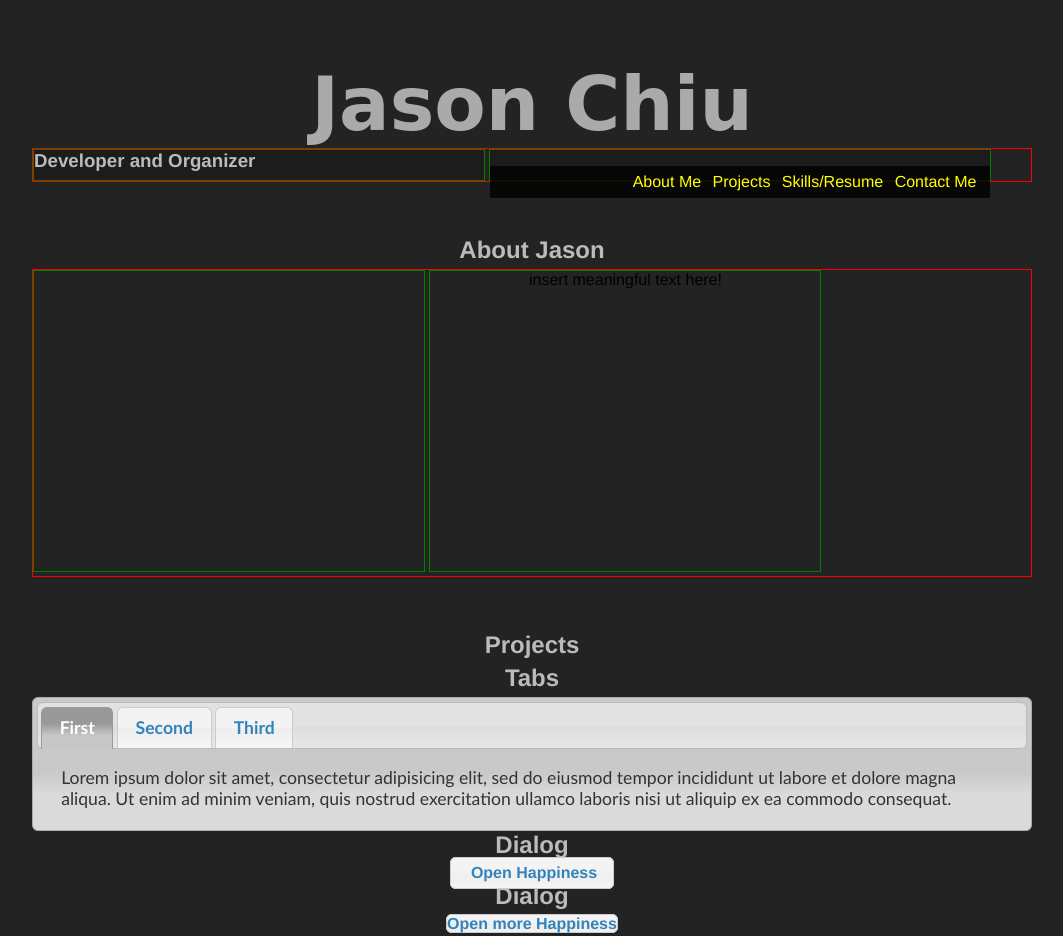
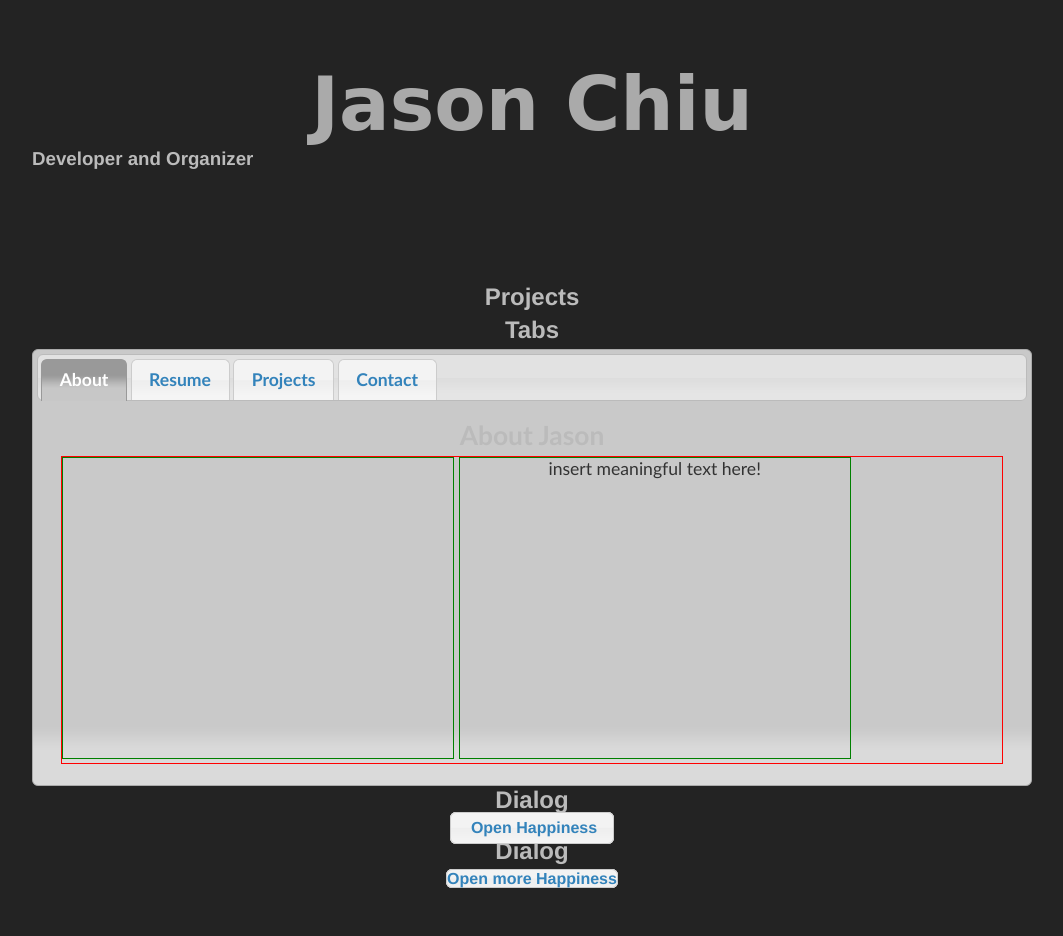
Before and after one commit to foreza/OLD-forezagithubio, a plain HTML site: page index.html in a window 1280 px wide. Shown: the top 936 px of the page, without its empty margins (108-1171 px from the left). Drawn offline with nearby package versions, Linux system fonts and the light colour scheme; a web font is replaced by a local one.

Commit message:
Began general format of site.
Allocated 4 tabs, labeled them. Trying to see if I can use elements
inside the tabs.

```diff
--- a/index.html
+++ b/index.html
@@ -175,16 +175,17 @@ border: 1px solid red;
   <header>
   <div class="container">
     <h1>Jason Chiu</h1>
+     <h3>Developer and Organizer</h3>
     </div>
 </header>
 
 
 
 
-
+<!--
 <div id="wrapper">
   <div id="navdiv1">
- <h3>Developer and Organizer</h3>
+
 </div>
 <div id="navdiv2">
   <ul class="mainnav">
@@ -195,29 +196,13 @@ border: 1px solid red;
     </ul>
   </div>
 </div>
+-->
 
 
 <br>
 <br>
 <br>
 
-
-
-<div class="about">
-	<header>
-	<h2 id="s1">About Jason</h2>
-	</header>
-
-	<div id="wrapper">
-	<div id="aboutdiv1">
-
-
-  </div>
-	<div id="aboutdiv2">
-   <p> insert meaningful text here! </p>
-  </div>
-	</div>
-	</div>
 
 
 <br>
@@ -233,13 +218,41 @@ border: 1px solid red;
 <h2>Tabs</h2>
 <div id="tabs">
   <ul>
-    <li><a href="#tabs-1">First</a></li>
-    <li><a href="#tabs-2">Second</a></li>
-    <li><a href="#tabs-3">Third</a></li>
+    <li><a href="#tabs-1">About</a></li>
+    <li><a href="#tabs-2">Resume</a></li>
+    <li><a href="#tabs-3">Projects</a></li>
+    <li><a href="#tabs-4">Contact</a></li>
   </ul>
-  <div id="tabs-1">Lorem ipsum dolor sit amet, consectetur adipisicing elit, sed do eiusmod tempor incididunt ut labore et dolore magna aliqua. Ut enim ad minim veniam, quis nostrud exercitation ullamco laboris nisi ut aliquip ex ea commodo consequat.</div>
-  <div id="tabs-2">Phasellus mattis tincidunt nibh. Cras orci urna, blandit id, pretium vel, aliquet ornare, felis. Maecenas scelerisque sem non nisl. Fusce sed lorem in enim dictum bibendum.</div>
+  <div id="tabs-1">
+
+          <div class="about">
+            <header>
+            <h2 id="s1">About Jason</h2>
+            </header>
+
+            <div id="wrapper">
+            <div id="aboutdiv1">
+
+
+            </div>
+            <div id="aboutdiv2">
+             <p> insert meaningful text here! </p>
+            </div>
+            </div>
+            </div>
+  </div>
+  <div id="tabs-2">Phasellus mattis tincidunt nibh. Cras orci urna, blandit id, pretium vel, aliquet ornare, felis. Maecenas scelerisque sem non nisl. Fusce sed lorem in enim dictum bibendum.
+
+
+<h2>Dialog</h2>
+<div>
+<p><a href="#" id="dialog-link2" class="ui-state-default ui-corner-all">Open more Happiness</a></p>
+</div>
+
+
+  </div>
   <div id="tabs-3">Nam dui erat, auctor a, dignissim quis, sollicitudin eu, felis. Pellentesque nisi urna, interdum eget, sagittis et, consequat vestibulum, lacus. Mauris porttitor ullamcorper augue.</div>
+  <div id="tabs-4">Nam dui erat, auctor a, dignissim quis, sollicitudin eu, felis. Pellentesque nisi urna, interdum eget, sagittis et, consequat vestibulum, lacus. Mauris porttitor ullamcorper augue.</div>
 </div>
 
 <h2>Dialog</h2>
@@ -261,17 +274,6 @@ border: 1px solid red;
 <!-- ui-dialog -->
 <div id="dialog2" title="Dialog Titlesss">
 <p>Lorem lorem LORAXXXXX.</p>
-<div id="tabs">
-  <ul>
-    <li><a href="#tabs-1">First</a></li>
-    <li><a href="#tabs-2">Second</a></li>
-    <li><a href="#tabs-3">Third</a></li>
-  </ul>
-  <div id="tabs-1">Lorem ipsum dolor sit amet, consectetur adipisicing elit, sed do eiusmod tempor incididunt ut labore et dolore magna aliqua. Ut enim ad minim veniam, quis nostrud exercitation ullamco laboris nisi ut aliquip ex ea commodo consequat.</div>
-  <div id="tabs-2">Phasellus mattis tincidunt nibh. Cras orci urna, blandit id, pretium vel, aliquet ornare, felis. Maecenas scelerisque sem non nisl. Fusce sed lorem in enim dictum bibendum.</div>
-  <div id="tabs-3">Nam dui erat, auctor a, dignissim quis, sollicitudin eu, felis. Pellentesque nisi urna, interdum eget, sagittis et, consequat vestibulum, lacus. Mauris porttitor ullamcorper augue.</div>
-</div>
-
 
 </div>
 
```
